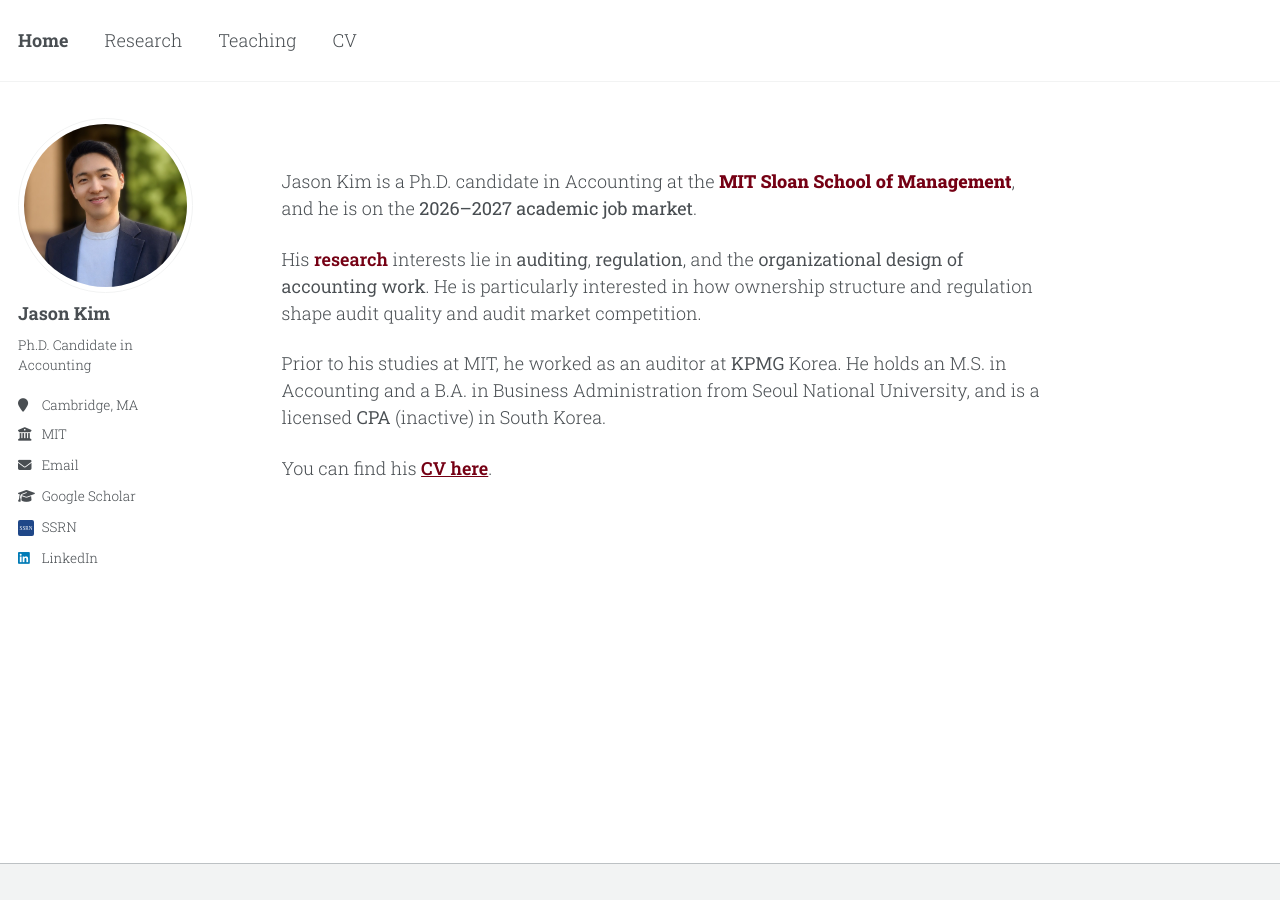
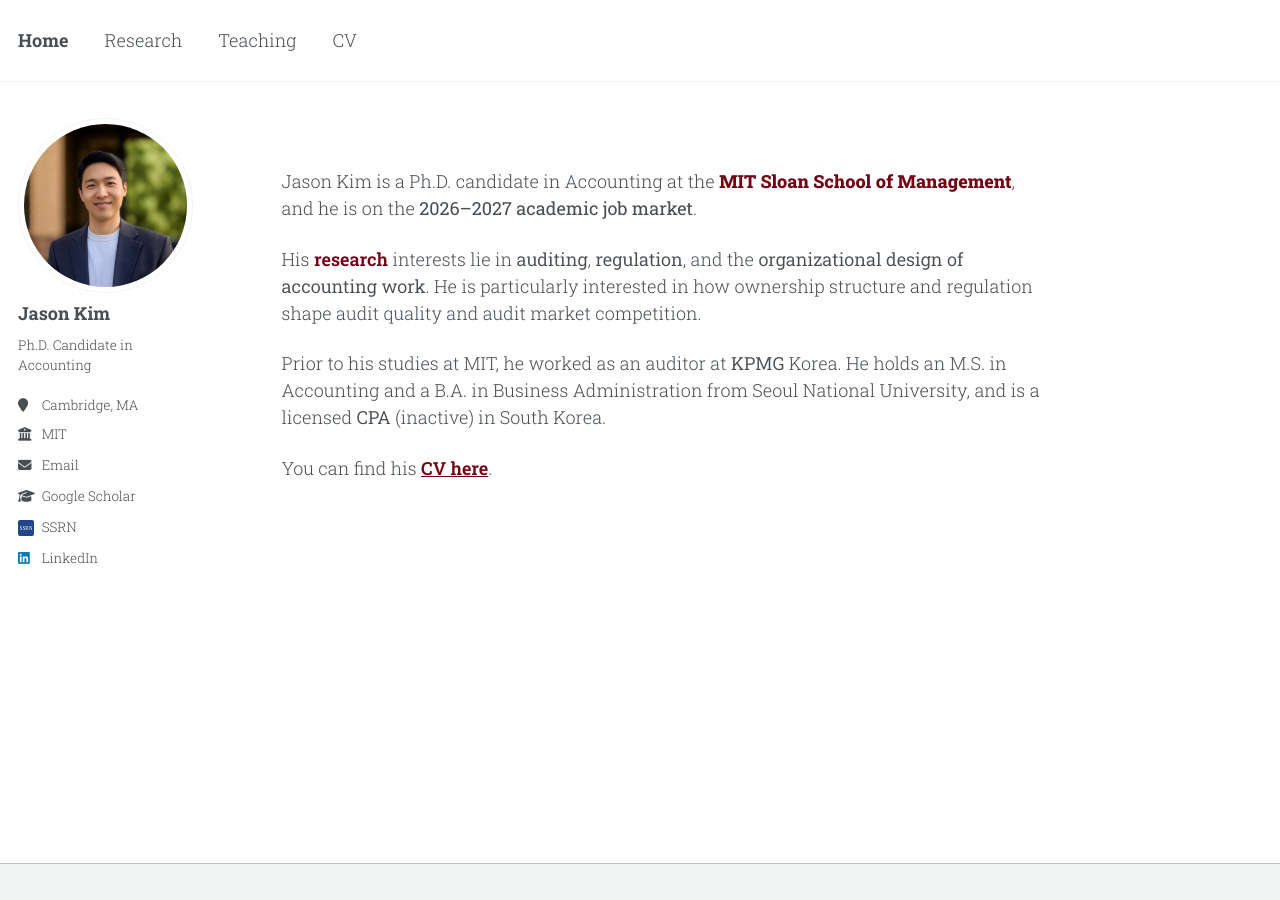
Before and after one commit to jgkim262/jgkim262.github.io, a Jekyll site: the page built from _pages/about.md, in a window 1280 px wide. Built offline with Jekyll 4.4.1, drawn with Linux system fonts in a browser that asks for light colours; a style sheet for code colours, icons or effects is not loaded.

Commit message:
Update _config.yml

```diff
--- a/_config.yml
+++ b/_config.yml
@@ -22,7 +22,7 @@ repository               : "jgkim262/jgkim262.github.io"
 #               Additional customization can be done by editing /_includes/author-profile.html
 author:
   # Biographic information
-  avatar           : "profile_cherryv3.jpg"
+  avatar           : "profile_cherryv4.jpg"
   name             : "Jason Kim"
   pronouns         : # example: "she/her"
   bio              : "Ph.D. Candidate in Accounting"
```
